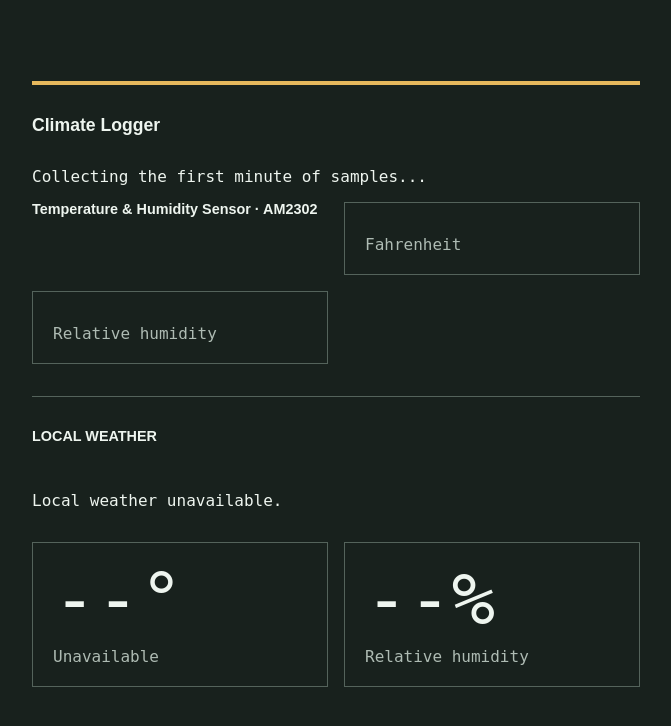
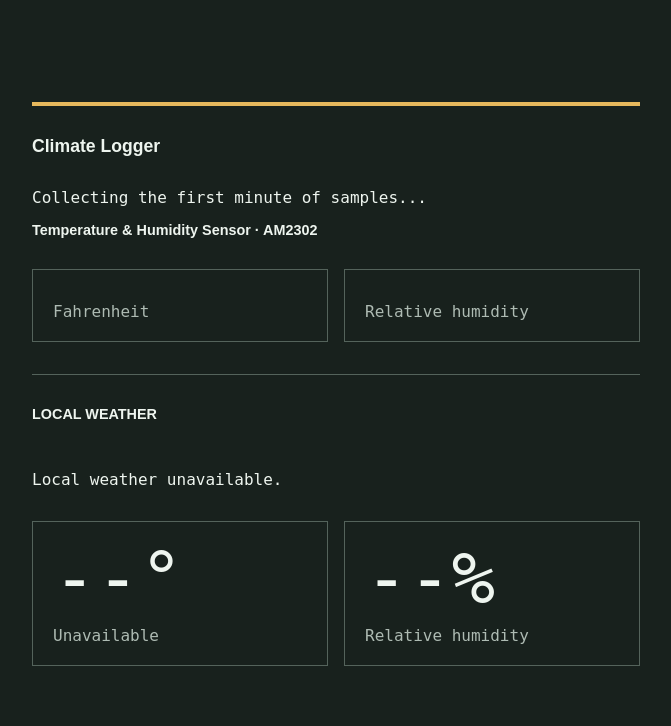
Before and after one commit to jmsimons/environment_logger, a Flask app: page / in a window 1280 px wide. Shown: the top 726 px of the page, without its empty margins (304-975 px from the left). Run offline with Flask 3, Linux system fonts and the light colour scheme.

Commit message:
Small UI debug

```diff
--- a/src/webapp/static/styles.css
+++ b/src/webapp/static/styles.css
@@ -69,9 +69,9 @@ h2 {
     border-top: 1px solid #54635b;
 }
 
-.weather > h2,
-.weather > #weather-status,
-.weather > .details {
+.readings > h2,
+.readings > p,
+.readings > .details {
     grid-column: 1 / -1;
 }
 
```
